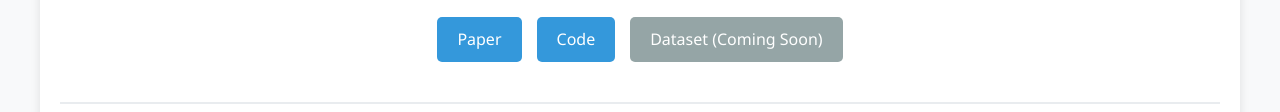
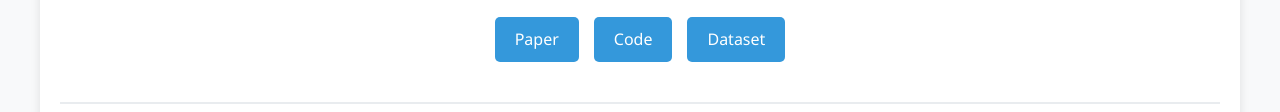
Before and after one commit to jiaming-ai/genie, a plain HTML site: page index.html in a window 1280 px wide. Shown: the part 327-439 px from the top of the page. Drawn offline with Linux system fonts and the light colour scheme.

Commit message:
Update dataset URL to Hugging Face

```diff
--- a/index.html
+++ b/index.html
@@ -37,7 +37,7 @@
             <div class="links">
                 <a href="https://arxiv.org/abs/2506.17960" class="btn" target="_blank">Paper</a>
                 <a href="https://github.com/jiaming-ai/GENIE-SAMTP" class="btn" target="_blank">Code</a>
-                <a href="https://github.com/yourusername/genie-dataset" class="btn btn-secondary" target="_blank">Dataset (Coming Soon)</a>
+                <a href="https://huggingface.co/jamiewjm/sam-tp" class="btn" target="_blank">Dataset</a>
             </div>
         </header>
 
```
